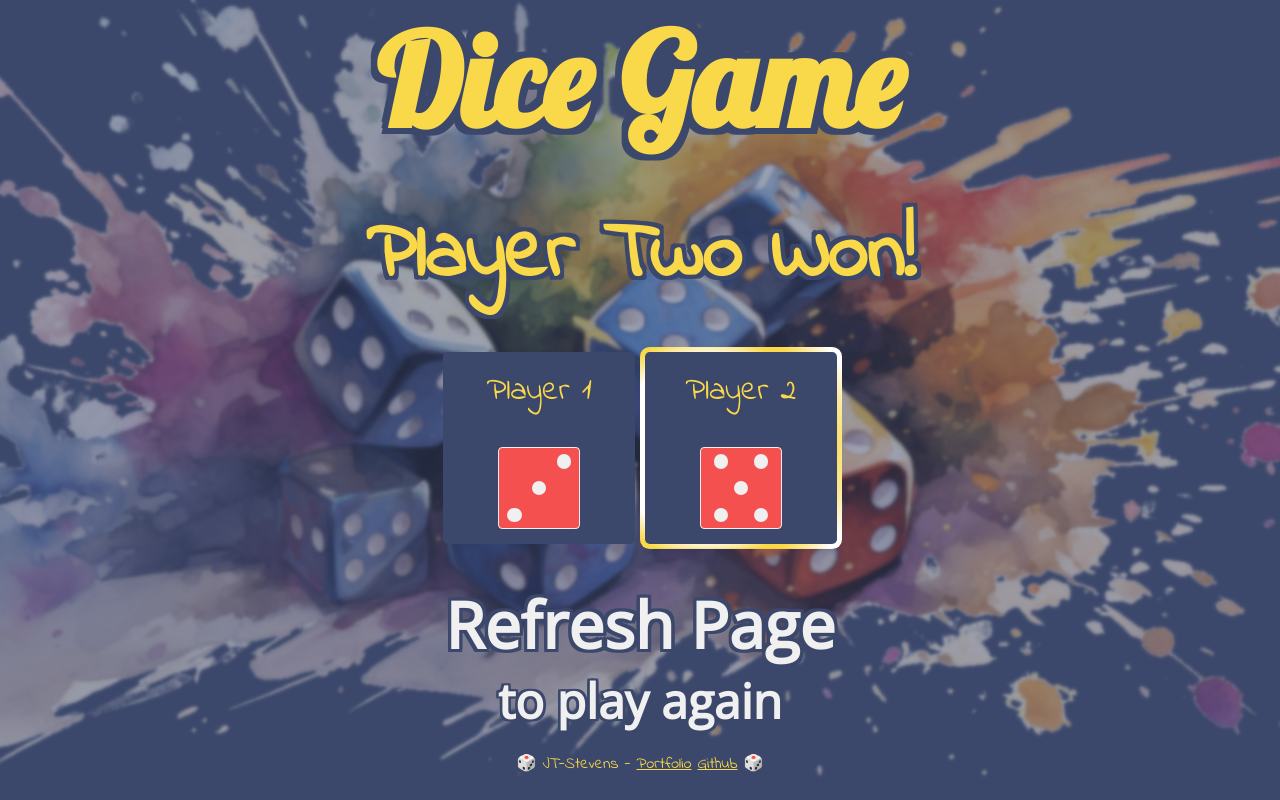
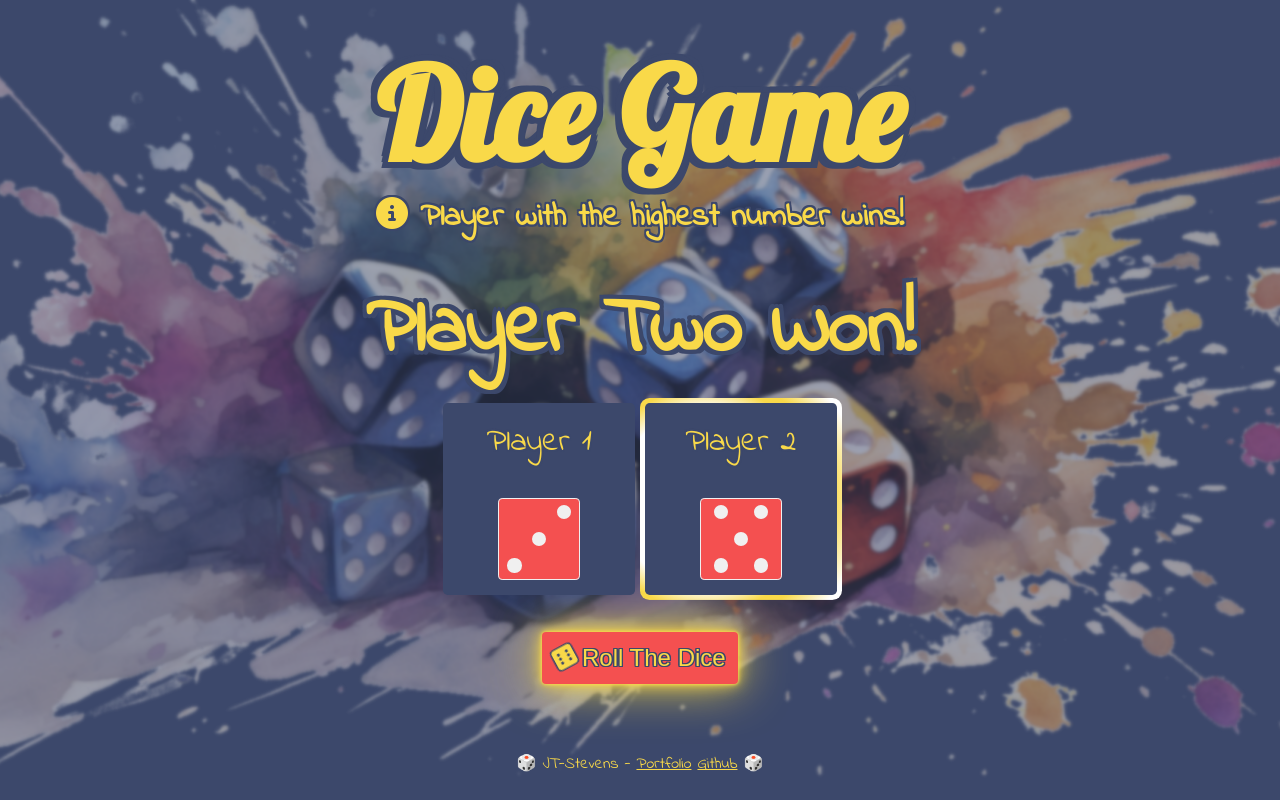
Before and after one commit to JT-Stevens/Dicee-Game, a plain HTML site: page index.html in a window 1280 px wide. Drawn offline with nearby package versions, Linux system fonts and the light colour scheme.

Commit message:
Added instructions and a button

```diff
--- a/index.html
+++ b/index.html
@@ -14,7 +14,12 @@
 <body class="bg">
 
   <div class="container">
-    <h1>Dice Game</h1>
+    <h1>
+
+      Dice Game
+    <p class="info">
+      <i class="fa-solid fa-circle-info"></i>
+      Player with the highest number wins!</p>
     <h2 hidden id="Tie">Tie Game!</h2>
     <h2 hidden id="player-1-won">Player One Won!</h2>
     <h2 hidden id="player-2-won">Player Two Won!</h2>
@@ -23,6 +28,7 @@
       <div id="border">
       </div>
       <div id="player1" class="dice-card">
+
         <p class="card-title">Player 1</p>
 
         <div class="dice-face">
@@ -61,12 +67,12 @@
 
 
     </div>
-
-    <h3>Refresh Page</h3>
-    <h4>to play again</h4>
-
+      <button>
+        <i class="fa-solid fa-dice-six rotate"></i>
+        Roll The Dice</button>
   </div>
   <script src="./index.js"></script>
+  <script src="https://kit.fontawesome.com/ea94ec15a5.js" crossorigin="anonymous"></script>
 </body>
 
 <footer>
--- a/styles.css
+++ b/styles.css
@@ -1,6 +1,13 @@
 body {
   background-color: #3C486B;
   height: 100%;
+
+  display: flex;
+  align-items: center;
+  justify-content: center;
+
+  min-height: 100vh;
+  flex-direction: column;
 }
 
 .bg {
@@ -18,22 +25,15 @@ body {
   margin: auto;
 
   text-align: center;
-  height: 100%;
-
-  min-height: calc(100vh - 3em);
-
 }
 
-.container,
-footer {
-  height: 100%;
-}
 
 h1,
 h2,
 h3,
 h4,
-p {
+p,
+button {
   text-shadow:
     0.05em 0 #3C486B,
     0 0.05em #3C486B,
@@ -45,18 +45,17 @@ p {
     0.05em 0.05em #3C486B;
 }
 
+
+
 h1,
 h2 {
-  margin: .3em;
-  margin-top: 0;
+  margin: 0;
 
   font-family: 'Lobster', cursive;
   font-size: 8rem;
   color: #F9D949;
 
 }
-
-
 
 h2 {
   font-size: 5rem;
@@ -76,9 +75,12 @@ h4 {
   font-size: 3rem;
 }
 
+
 #wrapper {
   display: inline-flex;
+
   margin: 2em;
+  margin-top: .5em;
 
   position: relative;
 }
@@ -122,10 +124,10 @@ h4 {
   margin: .3em;
 
   border-radius: .3em;
-
 }
 
-.card-title {
+.card-title,
+.info {
   margin: auto;
   margin-bottom: 1em;
 
@@ -149,7 +151,6 @@ h4 {
   margin: auto;
 }
 
-
 .dot {
   width: .9rem;
   height: .9rem;
@@ -168,11 +169,63 @@ h4 {
   align-items: center;
 }
 
+button {
+  display: block;
+  margin: auto;
+  color: #F9D949;
+  background-color: #F45050;
+  border: none;
+
+  padding: .5em;
+
+  border-radius: 4px;
+
+  font-size: 1.5rem;
+
+
+  transition: box-shadow 0.3s ease-in-out;
+  box-shadow: 0 0 2.5px #F9D949,
+    0 0 5px #F9D949,
+    0 0 15px #F9D949,
+    0 0 50px #F9D949;
+
+}
+
+button:hover {
+  box-shadow: 0 0 5px #F9D949,
+    0 0 25px #F9D949,
+    0 0 50px #F9D949,
+    0 0 200px #F9D949;
+  transition: box-shadow 0.3s ease-in-out;
+  transform: scale(1.05, 1.05);
+}
+
+
+button .rotate {
+  animation: rotation 4s infinite alternate, ease;
+}
+
+@keyframes rotation {
+  from {
+    transform: rotate(0deg);
+  }
+
+  to {
+    transform: rotate(720deg);
+  }
+}
+
+
 a {
   color: #F9D949;
+  text-decoration: none;
 }
 
-a:visited {
+footer a {
+  text-decoration: underline;
+}
+
+footer a:visited {
   color: #F0F0F0;
 }
 
@@ -181,8 +234,11 @@ footer {
   text-align: center;
   font-family: 'Indie Flower', cursive;
 
-  width: 70%;
+  width: 100%;
   margin: auto;
+  margin-bottom: 0;
 
   height: 3em;
+
+
 }
```
